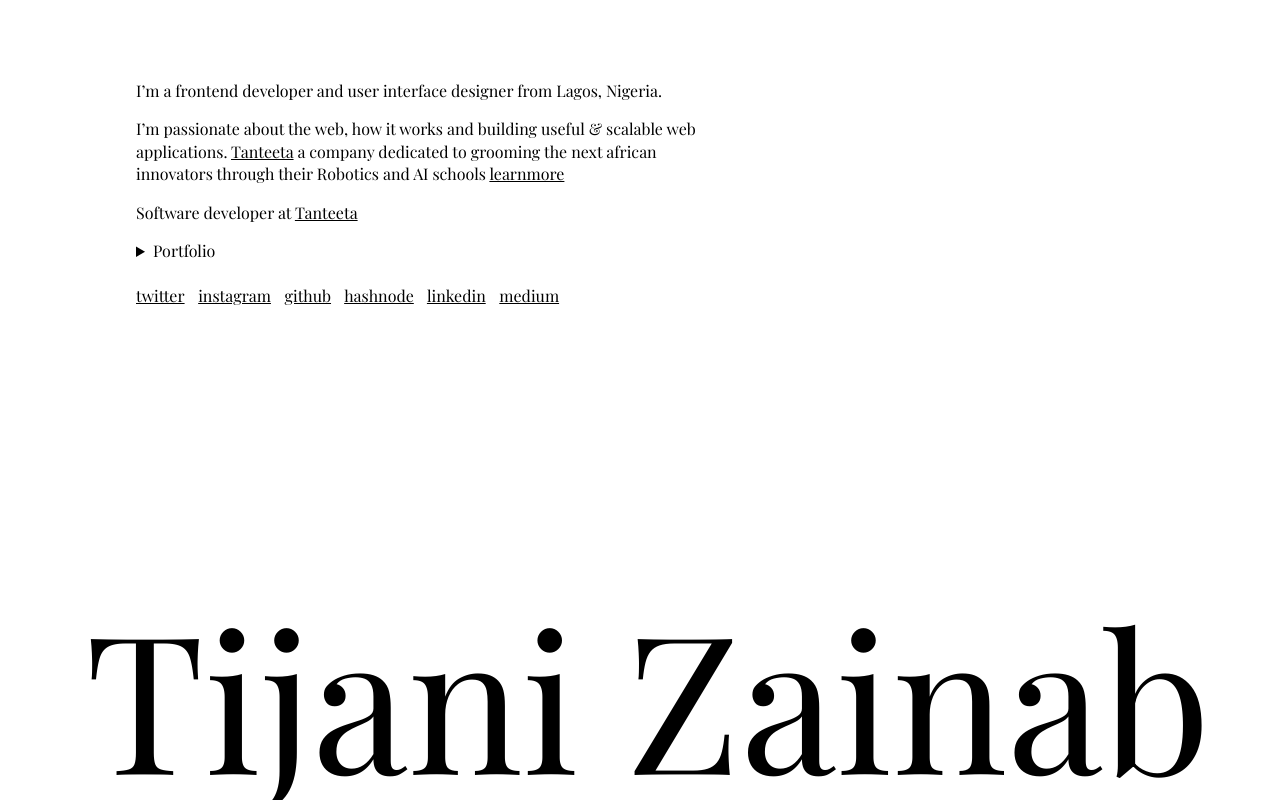
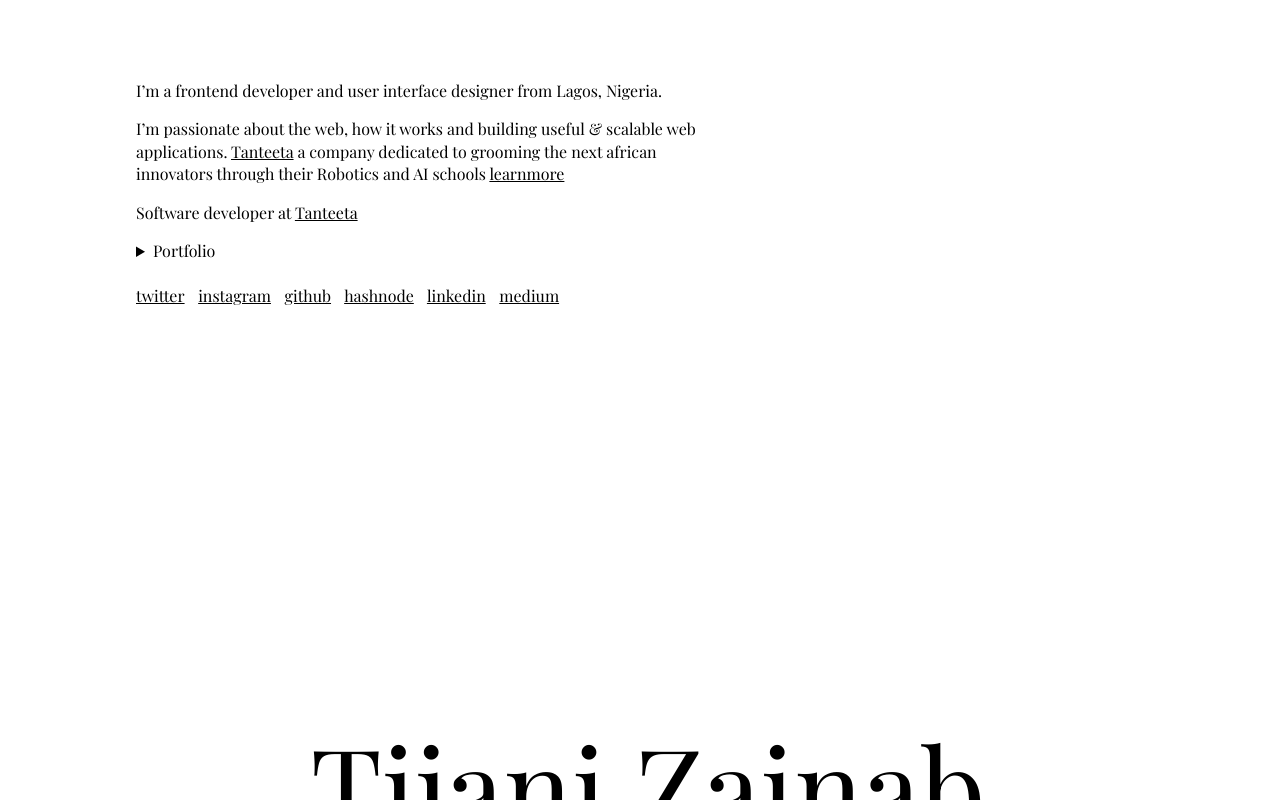
Before and after one commit to Tijani-zainab/JaniTijj, a plain HTML site: page index.html in a window 1280 px wide. Drawn offline with nearby package versions, Linux system fonts and the light colour scheme.

Commit message:
changed again

```diff
--- a/assets/css/style.css
+++ b/assets/css/style.css
@@ -25,7 +25,7 @@ body {
 }
 
 h1 {
-    font-size: 15vw;
+    font-size: 9vw;
 
     display: block;
     text-align: center;
```
